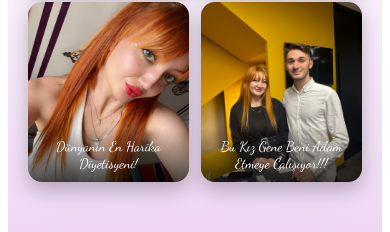
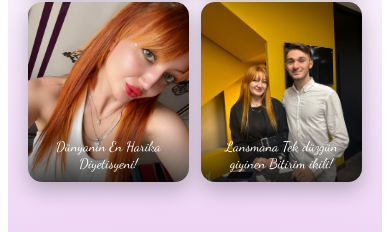
Before and after one commit to BaranEgeSenol/birthday-site, a React (Vite) app: page / in a window 390 px wide. Shown: the part 1285-1517 px from the top of the page. Built offline with nearby package versions, Linux system fonts and the light colour scheme.

Commit message:
final: responsive polish + envelope->letter fix + audio

```diff
--- a/src/App.tsx
+++ b/src/App.tsx
@@ -148,8 +148,8 @@ export default function App() {
           {" "}
           Cümleme öncelikle içten bir <strong>teşekkür</strong> ederek başlamak
           istiyorum. Hayatımda ilk defa domainli bir site yaptım ve bu anı daha
-          özel kılmak istedim. Çünkü sen bana tam 00.00’da doğum günümü kutlayan
-          ilk kişiydin… Hayatımda bugüne kadar kimse bana bu kadar içten bir
+          özel kılmak istedim. Çünkü sen bana tam 00.00’da doğum günümü kutlayacak
+          kadar beni mutlu ettin. Hayatımda bugüne kadar kimse bana bu kadar içten bir
           şekilde doğum günü kutlamamıştı. Bu yüzden, senin bana verdiğin
           değerin karşılığını en az senin kadar özel bir şey yaparak vermek
           istedim.{" "}
--- a/src/lib/photos.ts
+++ b/src/lib/photos.ts
@@ -11,5 +11,5 @@ export const photos = [
   { src: "/photos/09.JPG", caption: "10 Üzerinden 20 30 u falan var " },
   { src: "/photos/10.JPG", caption: "Uyuyan Güzel" },
   { src: "/photos/11.JPG", caption: "Dünyanın En Harika Diyetisyeni!" },
-  { src: "/photos/12.jpg", caption: "Bu Kız Gene Beni Adam Etmeye Çalışıyor!!!" }
+  { src: "/photos/12.jpg", caption: "Lansmana Tek düzgün giyinen Bitirim ikili!" }
 ];
```
